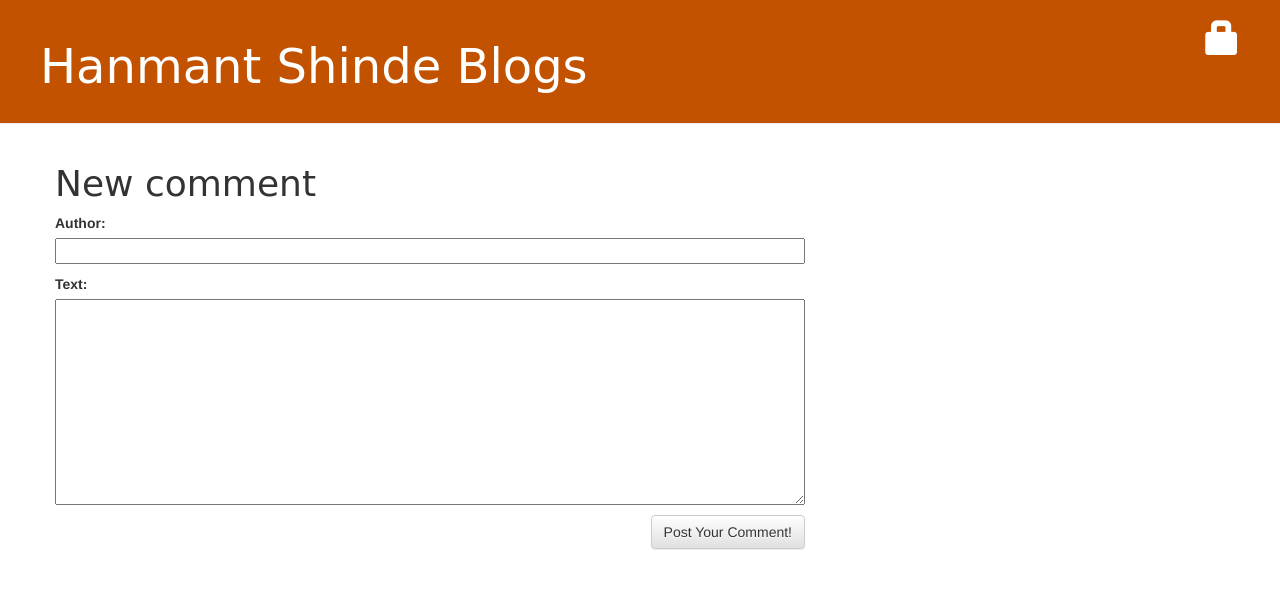
After one commit to shindehs/hsblogs, a Django app: page /post/1/comment/ in a window 1280 px wide. The commit adds this page. Shown: the top 589 px of the page. Run offline with Django 3.2, Linux system fonts and the light colour scheme; tables that the repository leaves empty hold one stand-in row (values such as "Sample post"); some libraries are stand-ins or nearby versions.

Commit message:
Added Commeting and login for Blogs

```diff
--- a/blogs/admin.py
+++ b/blogs/admin.py
@@ -1,4 +1,5 @@
 from django.contrib import admin
-from .models import Post
+from .models import Post, Comment
 
 admin.site.register(Post)
+admin.site.register(Comment)
--- a/blogs/forms.py
+++ b/blogs/forms.py
@@ -1,8 +1,14 @@
 from django import forms
-from .models import Post
+from .models import Post, Comment
 
 class PostForm(forms.ModelForm):
 
     class  Meta:
             model = Post
             fields = ('title', 'text')
+
+class CommentForm(forms.ModelForm):
+
+    class Meta:
+        model = Comment
+        fields = ('author', 'text',)
--- a/blogs/models.py
+++ b/blogs/models.py
@@ -16,3 +16,20 @@ class Post(models.Model):
 
     def __str__(self):
         return self.title
+
+class Comment(models.Model):
+    post = models.ForeignKey('blogs.Post', on_delete=models.CASCADE, related_name='comments')
+    author = models.CharField(max_length=200)
+    text = models.TextField()
+    created_date = models.DateTimeField(default=timezone.now)
+    approved_comment = models.BooleanField(default=False)
+
+    def approve(self):
+        self.approved_comment = True
+        self.save()
+
+    def approved_comments(self):
+        return self.comments.filter(approved_comment=True)
+
+    def __str__(self):
+        return self.text
--- a/blogs/static/css/blog.css
+++ b/blogs/static/css/blog.css
@@ -44,3 +44,7 @@ h1, h2, h3, h4 {
 .post h2 a, .post h2 a:visited {
     color: #000000;
 }
+
+.comment {
+    margin: 20px 0px 20px 20px;
+}
--- /dev/null
+++ b/blogs/templates/blogs/add_comment_to_post.html
@@ -0,0 +1,9 @@
+{% extends 'blogs/base.html' %}
+
+{% block content %}
+    <h1>New comment</h1>
+    <form method="POST" class="post-form">{% csrf_token %}
+        {{ form.as_p }}
+        <button type="submit" class="save btn btn-default">Post Your Comment!</button>
+    </form>
+{% endblock %}
--- a/blogs/templates/blogs/base.html
+++ b/blogs/templates/blogs/base.html
@@ -8,8 +8,14 @@
     </head>
     <body>
       <div class="page-header">
-          <a href="{% url 'post_new' %}" class="top-menu"><span class="glyphicon glyphicon-plus"></span></a>
-          <h1><a href="http://shindehs.pythonanywhere.com/">Hanmant Shinde Blogs</a></h1>
+        {% if user.is_authenticated %}
+            <a href="{% url 'post_new' %}" class="top-menu"><span class="glyphicon glyphicon-plus"></span></a>
+            <a href="{% url 'post_draft_list' %}" class="top-menu"><span class="glyphicon glyphicon-edit"></span></a>
+            <p class="top-menu">Hello {{ user.username }} <small>(<a href="{% url 'logout' %}">Log out</a>)</small></p>
+        {% else %}
+            <a href="{% url 'login' %}" class="top-menu"><span class="glyphicon glyphicon-lock"></span></a>
+        {% endif %}
+          <h1><a href="/">Hanmant Shinde Blogs</a></h1>
       </div>
       <div class="content container">
           <div class="row">
--- a/blogs/templates/blogs/post_list.html
+++ b/blogs/templates/blogs/post_list.html
@@ -8,6 +8,7 @@
             </div>
             <h1><a href="{% url 'post_detail' pk=post.pk %}">{{ post.title }}</a></h1>
             <!-- <p>{{ post.text|linebreaksbr }}</p> -->
+            <a href="{% url 'post_detail' pk=post.pk %}">Comments: {{ post.approved_comments.count }}</a>
         </div>
     {% endfor %}
 {% endblock %}
--- a/blogs/urls.py
+++ b/blogs/urls.py
@@ -1,5 +1,6 @@
 from django.contrib import admin
-from django.urls import path
+from django.urls import path, include
+from django.contrib.auth import views as djangoauthviews
 from . import views
 
 urlpatterns = [
@@ -7,4 +8,14 @@ urlpatterns = [
     path('post/<int:pk>/', views.post_detail, name='post_detail'),
     path('post/new/', views.post_new, name='post_new'),
     path('post/<int:pk>/edit/', views.post_edit, name='post_edit'),
+    path('drafts/', views.post_draft_list, name='post_draft_list'),
+    path('post/<pk>/publish/', views.post_publish, name='post_publish'),
+    path('post/<pk>/remove/', views.post_remove, name='post_remove'),
+    path('admin/', admin.site.urls),
+    path('accounts/login/', djangoauthviews.LoginView.as_view(), name='login'),
+    path('accounts/logout/', djangoauthviews.LogoutView.as_view(next_page='/'), name='logout'),
+    path('post/<int:pk>/comment/', views.add_comment_to_post, name='add_comment_to_post'),
+    path('comment/<int:pk>/approve/', views.comment_approve, name='comment_approve'),
+    path('comment/<int:pk>/remove/', views.comment_remove, name='comment_remove'),
+    # path('', include('blogs.urls')),
 ]
--- a/blogs/views.py
+++ b/blogs/views.py
@@ -1,36 +1,39 @@
 from django.shortcuts import render
-from .models import Post
+from .models import Post, Comment
 from django.utils import timezone
 from django.shortcuts import render, get_object_or_404
-from .forms import PostForm
+from .forms import PostForm, CommentForm
 from django.shortcuts import redirect
+from django.contrib.auth.decorators import login_required
 
 # Create your views here.
 
 def post_list(request):
     #return render(request, 'blogs/post_list.html', {})
     posts = Post.objects.all().order_by('published_date')
-    from pprint import pprint
-    pprint(posts)
+    # from pprint import pprint
+    # pprint(posts)
     return render(request, 'blogs/post_list.html',{'posts': posts})
 
 def post_detail(request, pk):
     post = get_object_or_404(Post, pk=pk)
     return render(request, 'blogs/post_detail.html', {'post': post})
 
+@login_required
 def post_new(request):
     if request.method == "POST":
         form = PostForm(request.POST)
         if form.is_valid():
             post = form.save(commit=False)
             post.author = request.user
-            post.published_date = timezone.now()
+            # post.published_date = timezone.now()
             post.save()
             return redirect('post_detail', pk=post.pk)
     else:
         form = PostForm()
     return render(request, 'blogs/post_edit.html', {'form': form})
 
+@login_required
 def post_edit(request, pk):
     post = get_object_or_404(Post, pk=pk)
     if request.method == "POST":
@@ -38,9 +41,56 @@ def post_edit(request, pk):
         if form.is_valid():
             post = form.save(commit=False)
             post.author = request.user
-            post.published_date = timezone.now()
+            # post.published_date = timezone.now()
             post.save()
             return redirect('post_detail', pk=post.pk)
     else:
         form = PostForm(instance=post)
     return render(request, 'blogs/post_edit.html', {'form': form})
+
+@login_required
+def post_draft_list(request):
+    posts = Post.objects.filter(published_date__isnull=True).order_by('created_date')
+    return render(request, 'blogs/post_draft_list.html', {'posts': posts})
+
+@login_required
+def post_publish(request, pk):
+    post = get_object_or_404(Post, pk=pk)
+    post.publish()
+    return redirect('post_detail', pk=pk)
+
+@login_required
+def publish(self):
+    self.published_date = timezone.now()
+    self.save()
+
+@login_required
+def post_remove(request, pk):
+    post = get_object_or_404(Post, pk=pk)
+    post.delete()
+    return redirect('post_list')
+
+def add_comment_to_post(request, pk):
+    post = get_object_or_404(Post, pk=pk)
+    if request.method == "POST":
+        form = CommentForm(request.POST)
+        if form.is_valid():
+            comment = form.save(commit=False)
+            comment.post = post
+            comment.save()
+            return redirect('post_detail', pk=post.pk)
+    else:
+        form = CommentForm()
+    return render(request, 'blogs/add_comment_to_post.html', {'form': form})
+
+@login_required
+def comment_approve(request, pk):
+    comment = get_object_or_404(Comment, pk=pk)
+    comment.approve()
+    return redirect('post_detail', pk=comment.post.pk)
+
+@login_required
+def comment_remove(request, pk):
+    comment = get_object_or_404(Comment, pk=pk)
+    comment.delete()
+    return redirect('post_detail', pk=comment.post.pk)
--- a/hsblogs/settings.py
+++ b/hsblogs/settings.py
@@ -133,3 +133,5 @@ USE_TZ = True
 
 STATIC_URL = '/static/'
 STATIC_ROOT = os.path.join(BASE_DIR, 'static')
+
+LOGIN_REDIRECT_URL = '/'
```
Also changed, not shown: blogs/templates/blogs/post_detail.html (+27 -5 lines), blogs/templates/blogs/post_draft_list.html (added, +11 -0 lines), blogs/templates/registration/login.html (added, +24 -0 lines), blogs/migrations/0002_comment.py (added).
